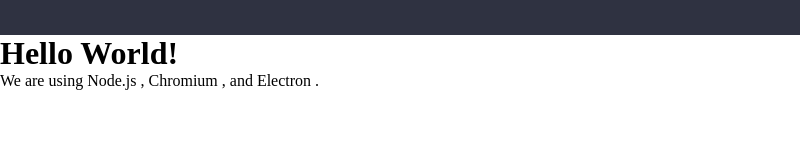
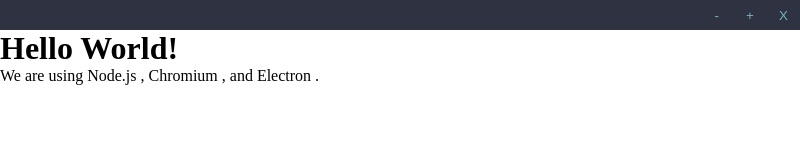
Before and after one commit to erayalkis/electron-test, an Electron app: page HTML/index.html in a window 800 px wide. Drawn offline with Linux system fonts and the light colour scheme.

Commit message:
Create custom buttons

```diff
--- a/CSS/index.css
+++ b/CSS/index.css
@@ -5,7 +5,38 @@
 
 .app-nav {
   width: 100vw;
-  height: 35px;
+  height: 30px;
+  display: flex;
+  justify-content: flex-end;
   background-color: #2f3241;
   -webkit-app-region: drag;
 }
+
+.nav-btns {
+  display: flex;
+  justify-content: space-between;
+  width: 100px;
+  -webkit-app-region: no-drag;
+}
+
+.nav-btn {
+  text-align: center;
+  padding: 3px;
+  border: 0;
+  color: #74b1be;
+  background-color: #2f3241;
+  transition-property: color, background-color;
+  transition-duration: 200ms;
+  transition-timing-function: ease-out;
+  -webkit-app-region: no-drag;
+  width: 40px;
+}
+
+.nav-btn:hover {
+  background-color: #484c5e;
+}
+
+.nav-btn.btn-close:hover {
+  background-color: tomato;
+  color: black;
+}
--- a/HTML/index.html
+++ b/HTML/index.html
@@ -15,7 +15,13 @@
     <title>Hello World!</title>
   </head>
   <body>
-    <nav class="app-nav"></nav>
+    <nav class="app-nav">
+      <div class="nav-btns">
+        <button class="nav-btn btn-min">-</button>
+        <button class="nav-btn btn-max">+</button>
+        <button class="nav-btn btn-close">X</button>
+      </div>
+    </nav>
     <h1>Hello World!</h1>
     We are using Node.js <span id="node-version"></span>, Chromium
     <span id="chrome-version"></span>, and Electron
```
Also changed, not shown: JavaScript/main.js (+1 -6 lines).
